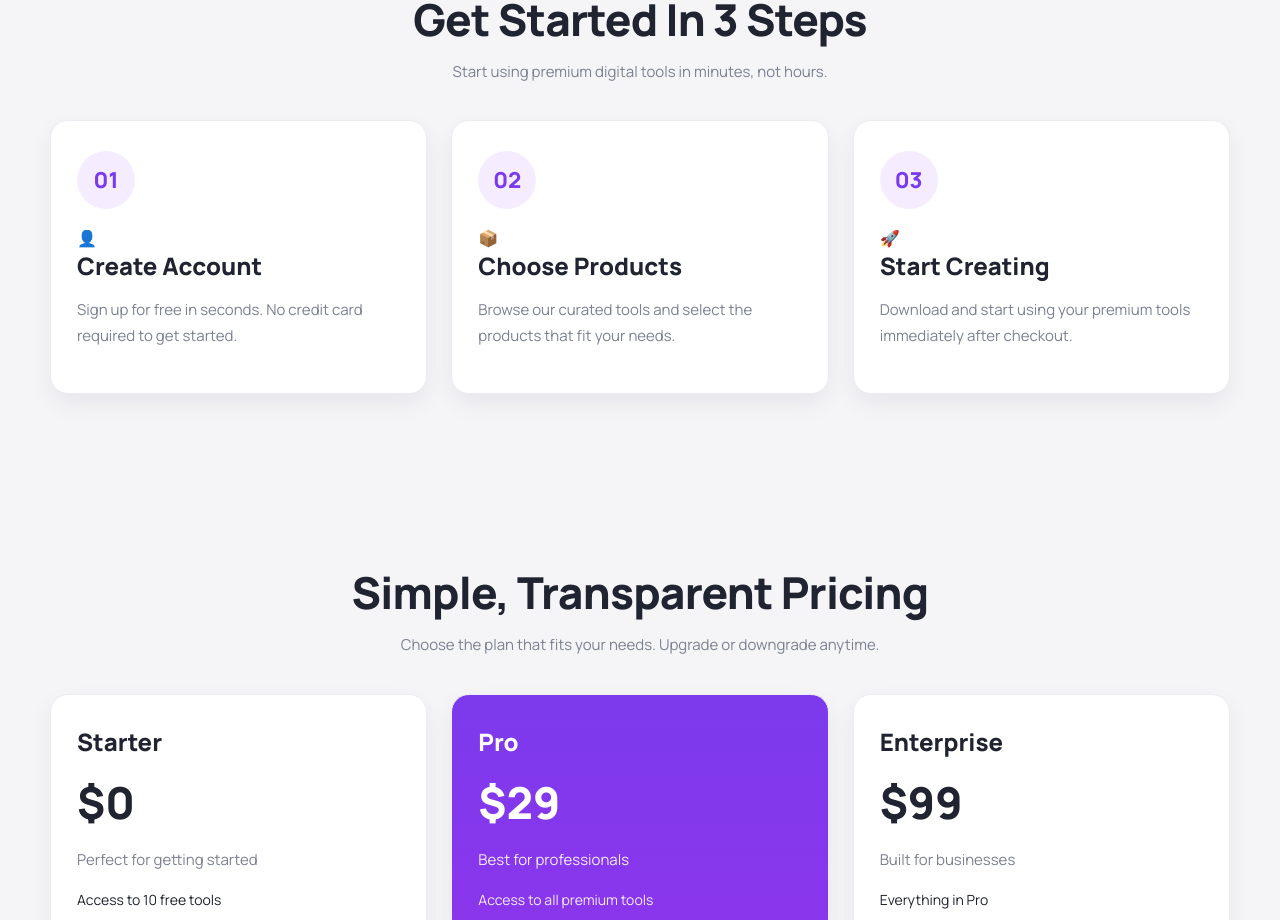
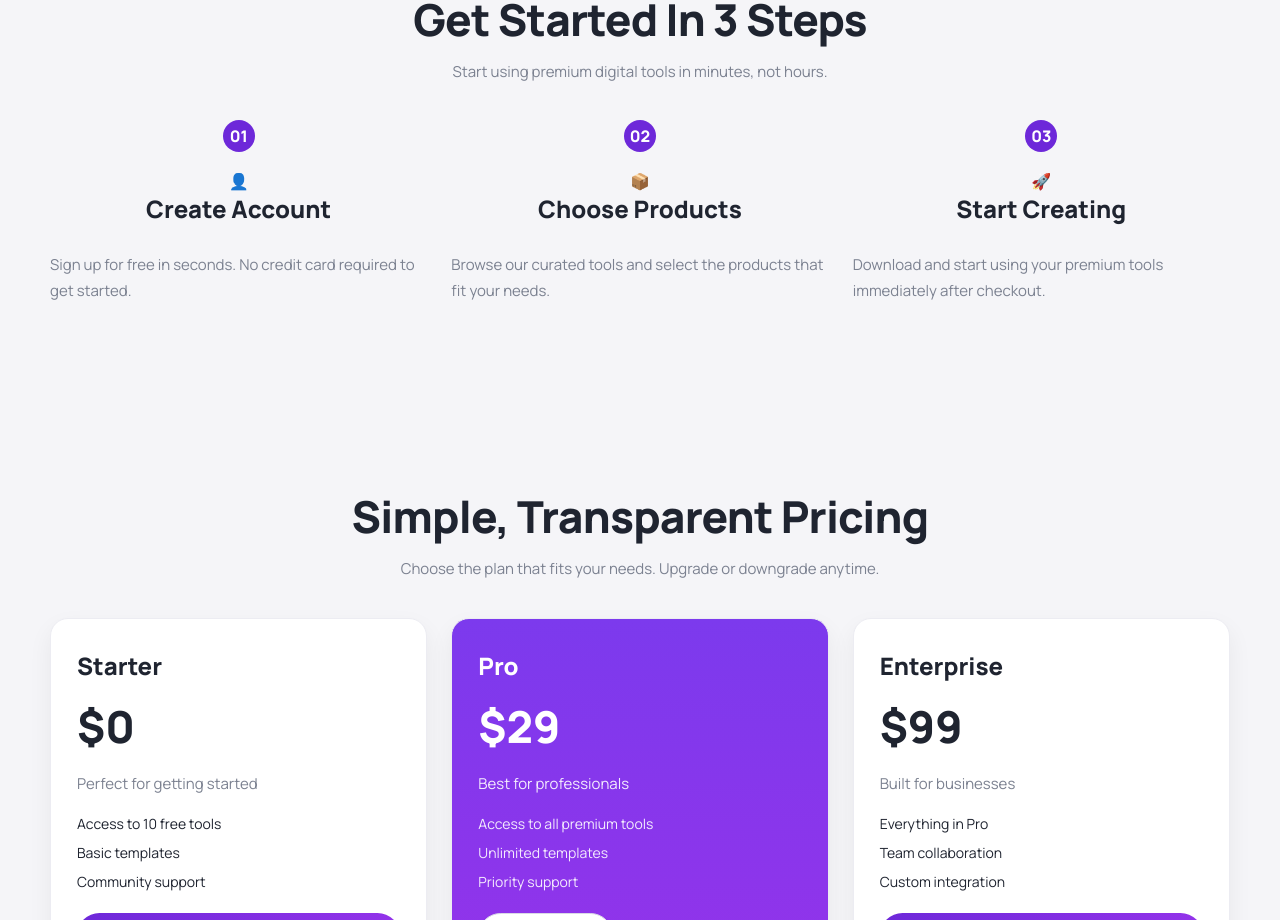
Before and after one commit to hamsakib/hasanalmahmud-b13-a06, a React (Vite) app: page / in a window 1280 px wide. Shown: the part 2340-3260 px from the top of the page. Built offline with nearby package versions, Linux system fonts and the light colour scheme.

Commit message:
fixed styling.

```diff
--- a/src/index.css
+++ b/src/index.css
@@ -566,7 +566,10 @@ a {
   gap: 24px;
 }
 
-.step-card,
+.step-card{
+  display: grid;
+  justify-items: center;
+}
 .pricing-card {
   background: white;
   border: 1px solid var(--border);
@@ -576,16 +579,17 @@ a {
 }
 
 .step-badge {
-  width: 58px;
-  height: 58px;
   border-radius: 50%;
-  display: grid;
+  width: 2rem;
+  height: 2rem;
+  display: flex;
   place-items: center;
-  background: #f5edff;
-  color: var(--purple);
-  font-size: 22px;
+  background:var(--purple-dark);
+  color: var(--white);
+  font-size: 1rem;
   font-weight: 800;
   margin-bottom: 18px;
+  justify-content: center;
 }
 
 .step-card h3,
```
